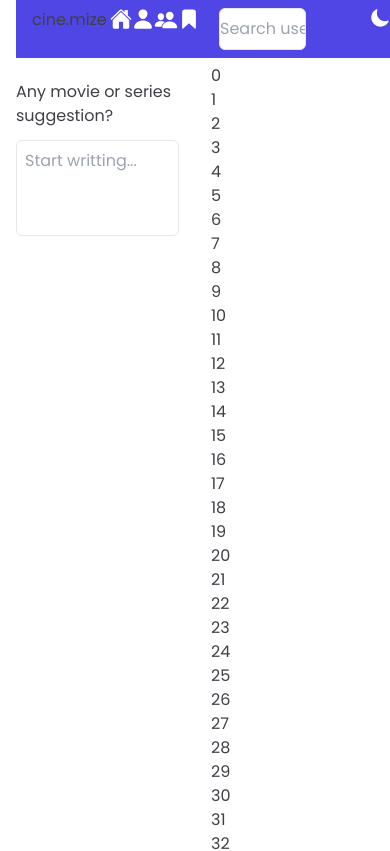
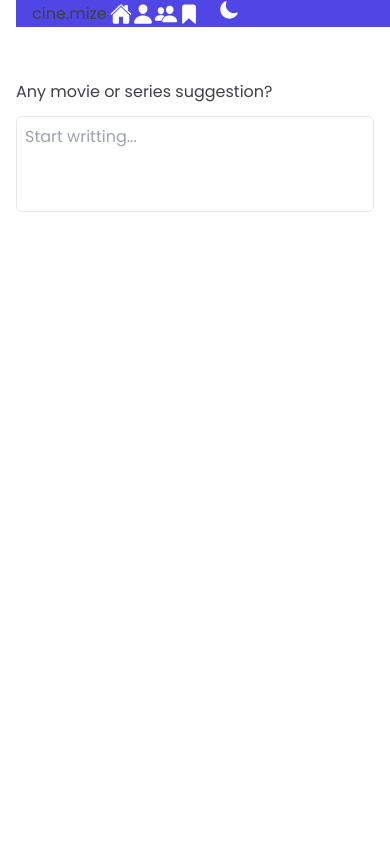
Before and after one commit to felipehimself/cinemize, a Next.js app: page /home in a window 390 px wide. Shown: the top 851 px of the page. Built offline with nearby package versions, Linux system fonts and the light colour scheme; what tw-elements would draw is missing.

Commit message:
Ajustes.

```diff
--- a/Components/Elements/Header.tsx
+++ b/Components/Elements/Header.tsx
@@ -4,7 +4,7 @@ import Link from 'next/link';
 import ColorMode from '../ColorMode/ColorMode';
 const Header = () => {
   return (
-    <header className='fixed z-10 shadow-md  shadow-indigo-500/40 dark:shadow-dark  py-2  left-0 right-0 w-full bg-indigo-600 dark:bg-darker'>
+    <header className='fixed z-10 shadow-md  shadow-indigo-500/40 dark:shadow-dark  py-1  left-0 right-0 w-full bg-indigo-600 dark:bg-darker'>
       <div className='flex items-center gap-4 justify-between container mx-auto'>
         <div className='flex items-center flex-1 '>
           <h3 className='text-xl text-white'>cine.mize</h3>
@@ -50,7 +50,7 @@ const Header = () => {
             <Input
               placeHolder='Search user...'
               type='text'
-              className='w-full dark:border-darker focus:outline-indigo-700 rounded-md py-1 px-2'
+              className='w-full dark:border-darker  rounded-md py-1 px-2'
             />
           </div>
           <div className='hidden text-white md:block'>
--- a/Components/UI/Input.tsx
+++ b/Components/UI/Input.tsx
@@ -9,7 +9,7 @@ const Input = ({
     <input
       type={type}
       placeholder={placeHolder}
-      className={`${className} py-2 px-2 dark:focus:outline-none focus:outline-indigo-700 border border-indigo-600 `}
+      className={`${className}  py-2 px-2 dark:focus:outline-none focus:outline-none border focus:border-indigo-600 border-gray-300 `}
     />
   );
 };
--- a/pages/home/index.tsx
+++ b/pages/home/index.tsx
@@ -25,12 +25,12 @@ const Home = () => {
         {/* center container */}
         <div className='flex-1 pt-4'>
           <h3 className='text-md mb-3'>Any movie or series suggestion?</h3>
-          <textarea name="" id="" placeholder='Start writting...' className='p-2 h-24 w-full border rounded-md resize-none ' ></textarea>
+          <textarea name="" id="" placeholder='Start writting...' className='dark:border-dark focus:outline-none focus:border-indigo-600 p-2 h-24 w-full border rounded-md resize-none ' ></textarea>
         </div>
 
 
         {/* right container */}
-        <div className='flex-1'>
+        <div className='hidden lg:block flex-1'>
          { Array.from(Array(200).keys()).map((item)=> {
           return <p key={item}>{item}</p>
          }) }
--- a/pages/index.tsx
+++ b/pages/index.tsx
@@ -47,12 +47,14 @@ const Home: NextPage = () => {
               Create Account
             </Button>
           </Form>
-          <h3 className='text-center my-4'>Already have an account?</h3>
-          <Link href='/'>
-            <a className='block text-center text-md hover:text-gray-900 dark:hover:text-indigo-300 transition underline'>
-              Sign in
-            </a>
-          </Link>
+          <div className='flex items-center justify-center gap-2 text-md'>
+            <h3 className='text-center my-4 '>Already have an account?</h3>
+            <Link href='/'>
+              <a className='block text-center text-md hover:text-gray-900 dark:hover:text-indigo-300 transition underline'>
+                Sign in
+              </a>
+            </Link>
+          </div>
         </div>
       </div>
       <div className='fixed top-8 right-8 flex mt-auto mb-10 justify-left'>
```
